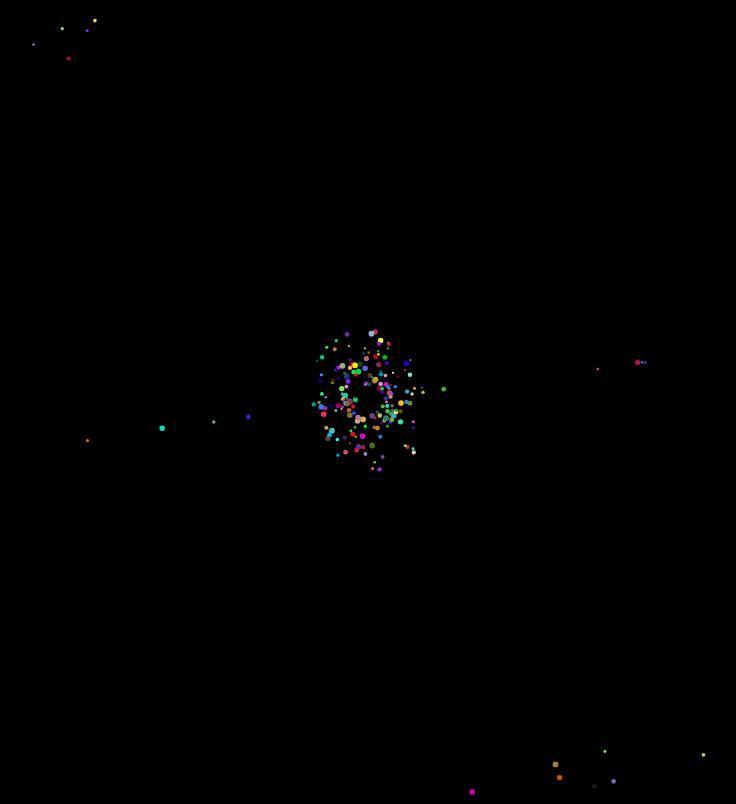
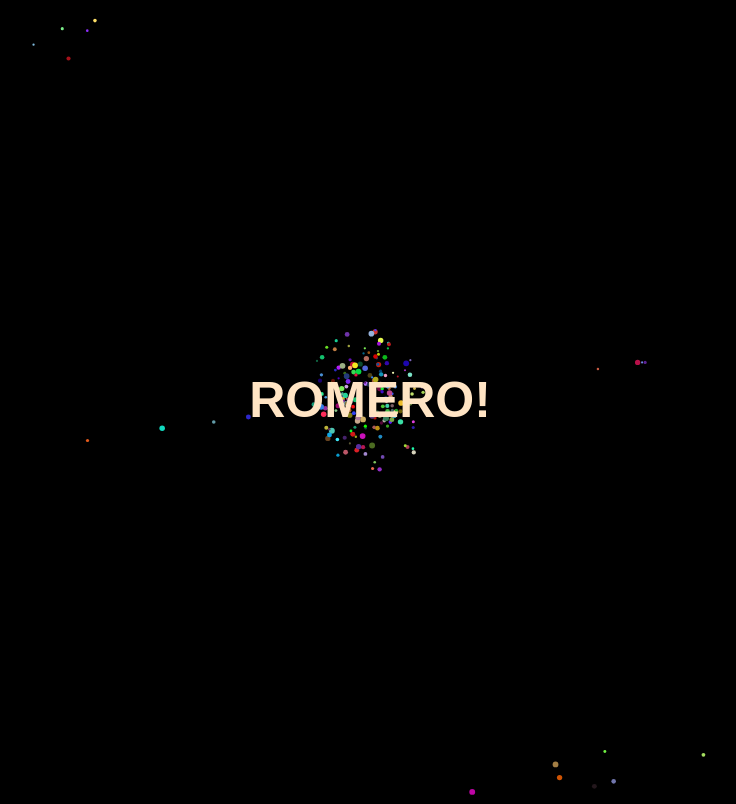
Before and after one commit to oscarromero583/Background-with-vanilla, a plain HTML site: page index.html in a window 1280 px wide. Shown: the whole page, without its empty margins (270-1006 px from the left). Drawn offline with Linux system fonts and the light colour scheme.

Commit message:
final commit 	modified:   index.html 	modified:   style.css

```diff
--- a/index.html
+++ b/index.html
@@ -8,6 +8,7 @@
 </head>
 <body>
     <div class="wrapper">
+        <h2>Romero!</h2>
         <canvas id="effects">
 
         </canvas>
--- a/style.css
+++ b/style.css
@@ -11,3 +11,15 @@
 #canvas{
     display: block;
 }
+
+h2 {
+    position: absolute;
+    top: 50%;
+    left: 50%;
+    transform: translate(-50%, -50%);
+    color: bisque; /* Text color */
+    font-size: 50px;
+    font-weight: bold;
+    font-family: Poppins, sans-serif;
+    text-transform: uppercase;
+}
```
